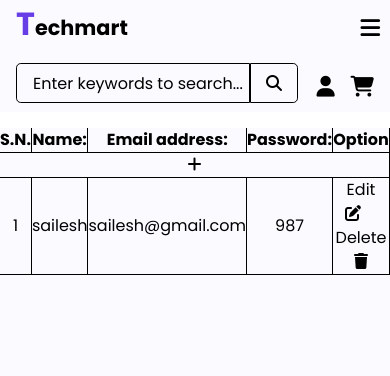
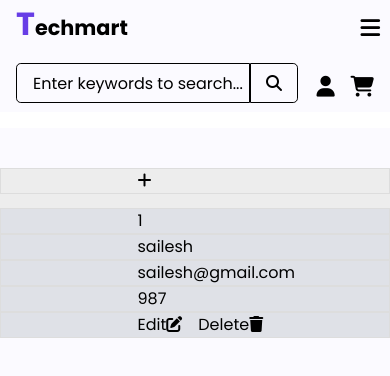
Before and after one commit to ishuduwal/4th-semester-Ecommerce, a React (Create React App) app in the folder client/: page /manageuser in a window 390 px wide. Shown: the top 376 px of the page. Built offline with nearby package versions, Linux system fonts and the light colour scheme.

Commit message:
item data

```diff
--- a/client/src/components/admin/Admin.css
+++ b/client/src/components/admin/Admin.css
@@ -15,10 +15,6 @@
 }
 .fa-pen-to-square{
     margin-right: 1rem;
-}
-.admin-laptop, th, td{
-    border-right: 1px solid #000;
-    border-bottom: 1px solid #000;
 }
 @media (max-width: 1200px) {
     .product{
@@ -55,3 +51,46 @@
     place-items: center;
     gap: 1rem;
 }
+@media (max-width:1000px) {
+    .add-laptop{
+        grid-template-columns: repeat(1,1fr);
+        position: fixed;
+    }
+}
+table > tr > th, table > tr > td{
+    border: 1px solid #ddd;
+}
+th{
+    background-color: #d4d4d4;
+    height: 3rem;
+}
+tr:nth-child(even){
+    background-color: #ededed;
+    height: 2.5rem;
+}
+tr:nth-child(odd){
+    background-color: #dfe1e7;
+    height: 2.5rem;
+}
+@media (max-width:1200px) {
+    table > tr > th{
+        display: none;
+    }
+    table > tr > td{
+        display: block;
+        width: 100%;
+        text-align: left !important;
+        padding-left: 35%;
+        position: relative;
+    }
+    table > tr> td::before{
+        content: attr(data-label);
+        position: absolute;
+        left: 0;
+        width: 50%;
+        padding-left: 1rem;
+        font-size: 1.1rem;
+        font-weight: bold;
+        text-align: left;
+    }
+}
--- a/client/src/components/admin/Manageaccessories.jsx
+++ b/client/src/components/admin/Manageaccessories.jsx
@@ -55,21 +55,21 @@ export const Manageaccessories = () => {
           <th className='opt-btn'>Option</th>
         </tr>
         <tr>
-          <td colSpan="10">
+          <td colSpan="11">
             <button onClick={toggleAddAccessories}><i class="fa-solid fa-plus"></i></button>
           </td>
         </tr>
         {accessories && accessories.map((accessorie, i) =>
           <tr>
-          <td>{i+1}</td>
-          <td>{accessorie.title}</td>
-          <td>{accessorie.category}</td>
-          <td>{accessorie.length}</td>
-          <td>{accessorie.storage}</td>
-          <td>{accessorie.width}</td>
-          <td>{accessorie.connection}</td>
-          <td>{accessorie.weight}</td>
-          <td>{accessorie.price}</td>
+          <td data-label ="S.N:">{i+1}</td>
+          <td data-label ="Title:">{accessorie.title}</td>
+          <td data-label ="Category:">{accessorie.category}</td>
+          <td data-label ="Length:">{accessorie.length}</td>
+          <td data-label ="Storage:">{accessorie.storage}</td>
+          <td data-label ="Width:">{accessorie.width}</td>
+          <td data-label ="Connection:">{accessorie.connection}</td>
+          <td data-label ="Weight:">{accessorie.weight}</td>
+          <td data-label ="Price:">{accessorie.price}</td>
           <td>
             <button>Edit<i class="fa-solid fa-pen-to-square"></i></button>
             <button>Delete<i class="fa-solid fa-trash"></i></button>
--- a/client/src/components/admin/Managelaptop.jsx
+++ b/client/src/components/admin/Managelaptop.jsx
@@ -61,22 +61,22 @@ export const Managelaptop = () => {
           <th className='opt-btn'>Option</th>
         </tr>
         <tr>
-          <td colSpan="10">
+          <td colSpan="11">
             <button onClick={toggleAddLaptop}><i class="fa-solid fa-plus"></i></button>
           </td>
         </tr>
           {laptops && laptops.map((laptop,i) =>
           <tr>
-            <td>{ i + 1}</td>
-            <td>{ laptop.title }</td>
-            <td>{ laptop.brand }</td>
-            <td>{ laptop.cpu }</td>
-            <td>{ laptop.graphics }</td>
-            <td>{ laptop.ram }</td>
-            <td>{ laptop.storage }</td>
-            <td>{ laptop.weight }</td>
-            <td>{ laptop.display }</td>
-            <td>{ laptop.price }</td>
+            <td data-label ="S.N:">{ i + 1}</td>
+            <td data-label ="Title:">{ laptop.title }</td>
+            <td data-label ="Brand:">{ laptop.brand }</td>
+            <td data-label ="CPU:">{ laptop.cpu }</td>
+            <td data-label ="Graphics:">{ laptop.graphics }</td>
+            <td data-label ="RAM:">{ laptop.ram }</td>
+            <td data-label ="Storage:">{ laptop.storage }</td>
+            <td data-label ="Weight:">{ laptop.weight }</td>
+            <td data-label ="Display:">{ laptop.display }</td>
+            <td data-label ="Price:">{ laptop.price }</td>
             <td>
               <button>Edit<i class="fa-solid fa-pen-to-square"></i></button>
               <button>Delete<i class="fa-solid fa-trash"></i></button>
```
